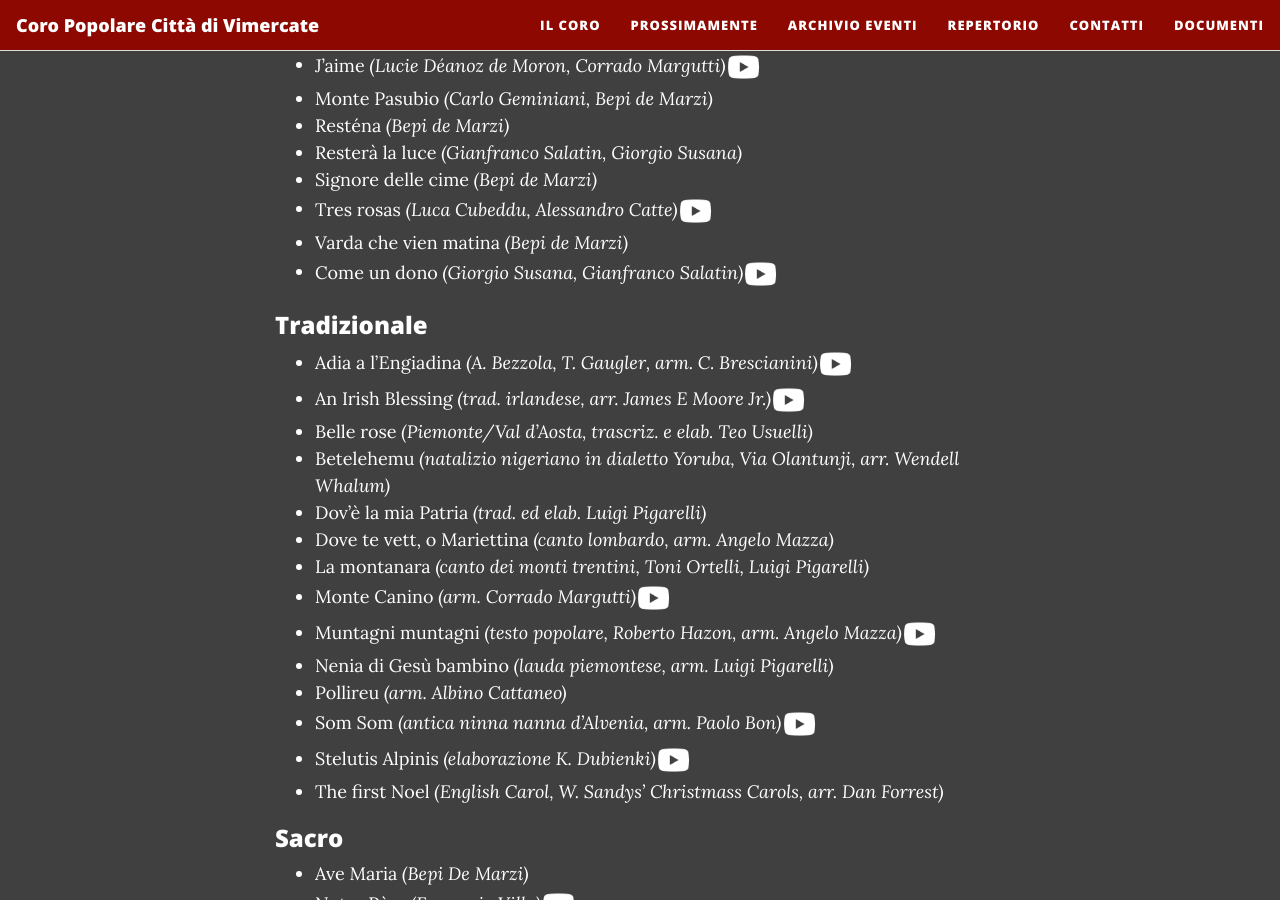
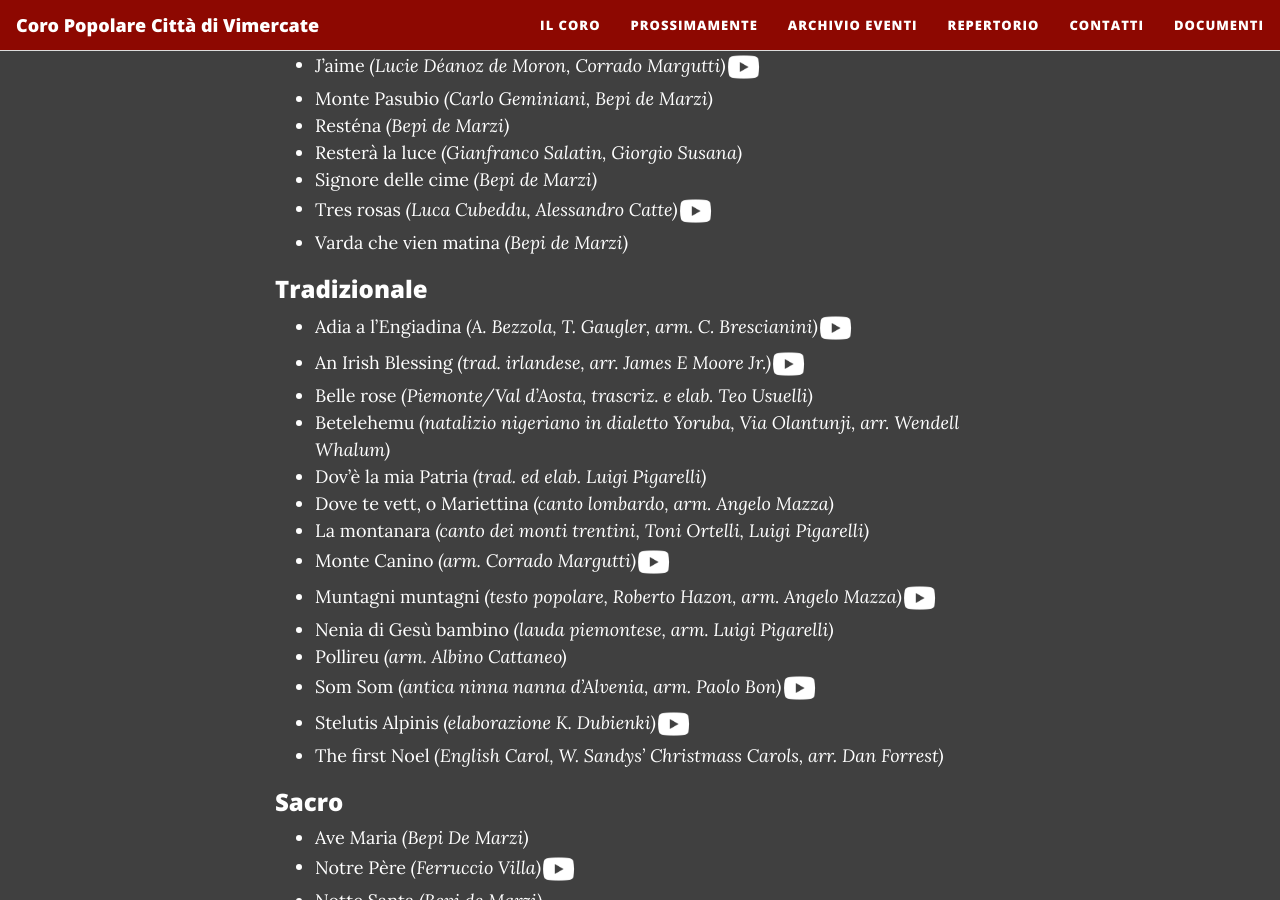
Before and after one commit to Corovimercate/Corovimercate.github.io, a Jekyll site: the page built from repertorio.md, in a window 1280 px wide and 900 px high, scrolled down 511 px. Built offline with Jekyll 4.4.1, drawn with Linux system fonts in a browser that asks for light colours; nearby versions of some CDN libraries.

Commit message:
Update repertorio.md

```diff
--- a/repertorio.md
+++ b/repertorio.md
@@ -25,7 +25,6 @@
 - Signore delle cime *(Bepi de Marzi)*
 - Tres rosas *(Luca Cubeddu, Alessandro Catte)*<a href="https://youtu.be/0_eEjX_dFGU"><img src="https://www.corovimercate.it/assets/img/icons8-youtube-50.png" alt="YouTube" style="width:36px;height:36px;"></a>
 - Varda che vien matina *(Bepi de Marzi)*
-- Come un dono *(Giorgio Susana, Gianfranco Salatin)*<a href="https://youtu.be/yKOF4m3xEcI"><img src="https://www.corovimercate.it/assets/img/icons8-youtube-50.png" alt="YouTube" style="width:36px;height:36px;"></a>
 
 
 <h3>Tradizionale</h3>
```
